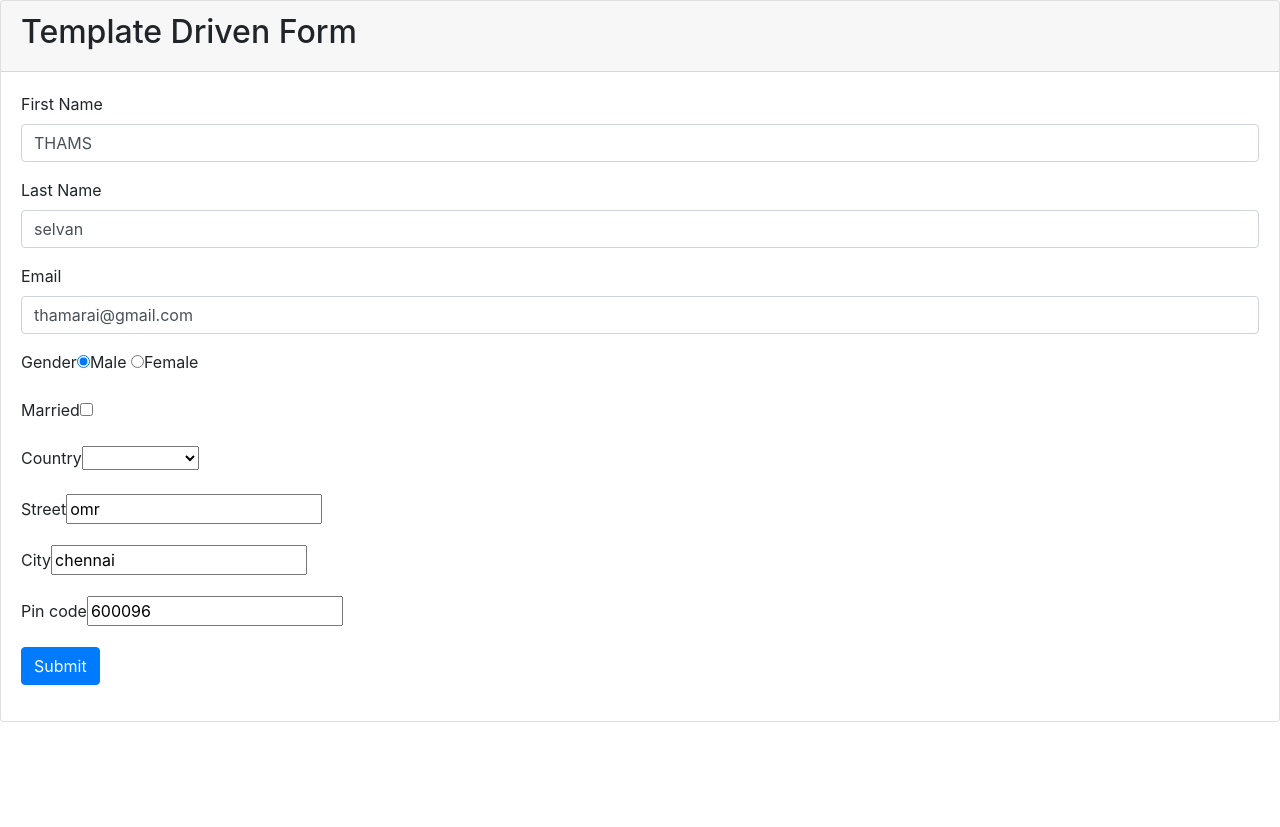
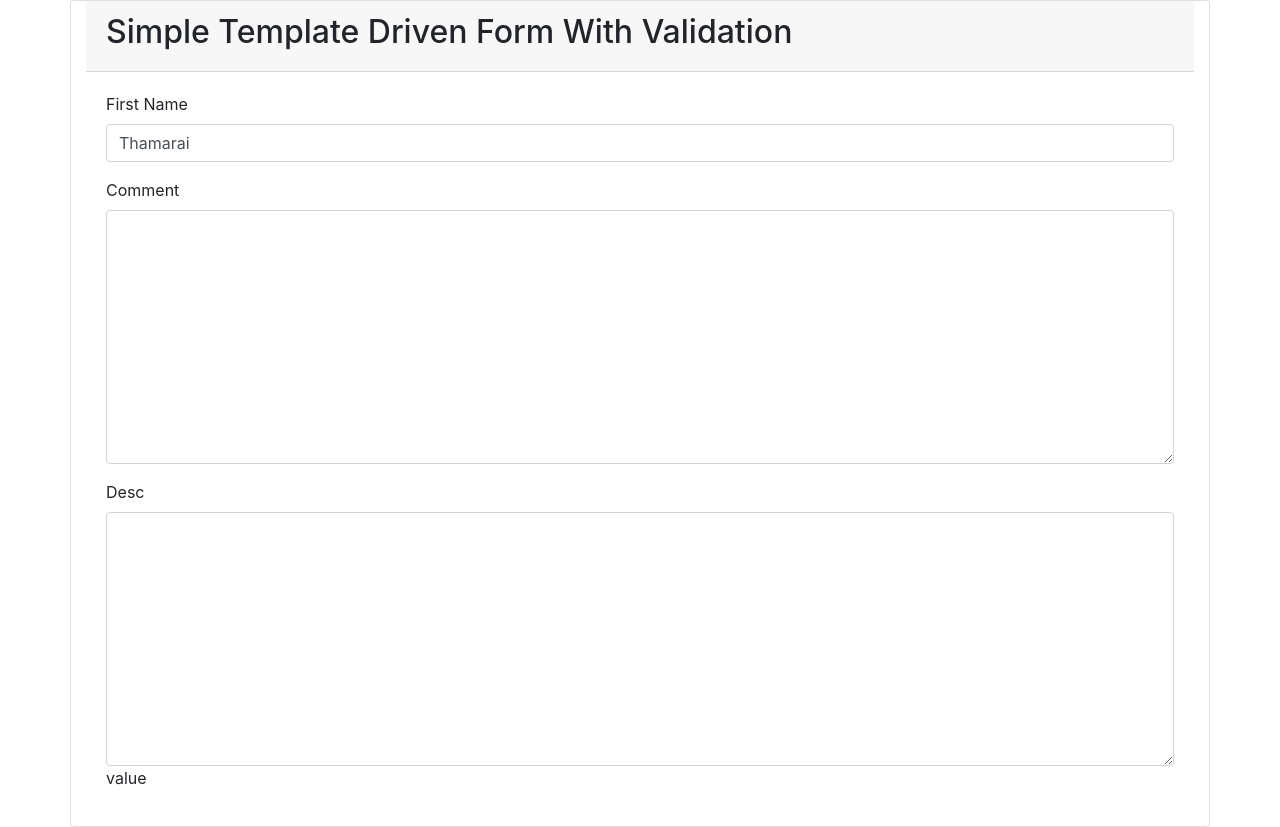
Before and after one commit to thamarais16/simple-template-driven-form-with-validation, an Angular app: page / in a window 1280 px wide. Before the commit the page ends 800 px from the top, so only its background shows below. Built offline with nearby package versions, Linux system fonts and the light colour scheme.

Commit message:
1 file modified

```diff
--- a/src/app/app.component.html
+++ b/src/app/app.component.html
@@ -1,4 +1,4 @@
-<!-- <contact-form>
+<contact-form>
   Simple Template Driven Form With Validation
-</contact-form> -->
-<app-template-form></app-template-form>
+</contact-form>
+<!-- <app-template-form></app-template-form>  -->
```
